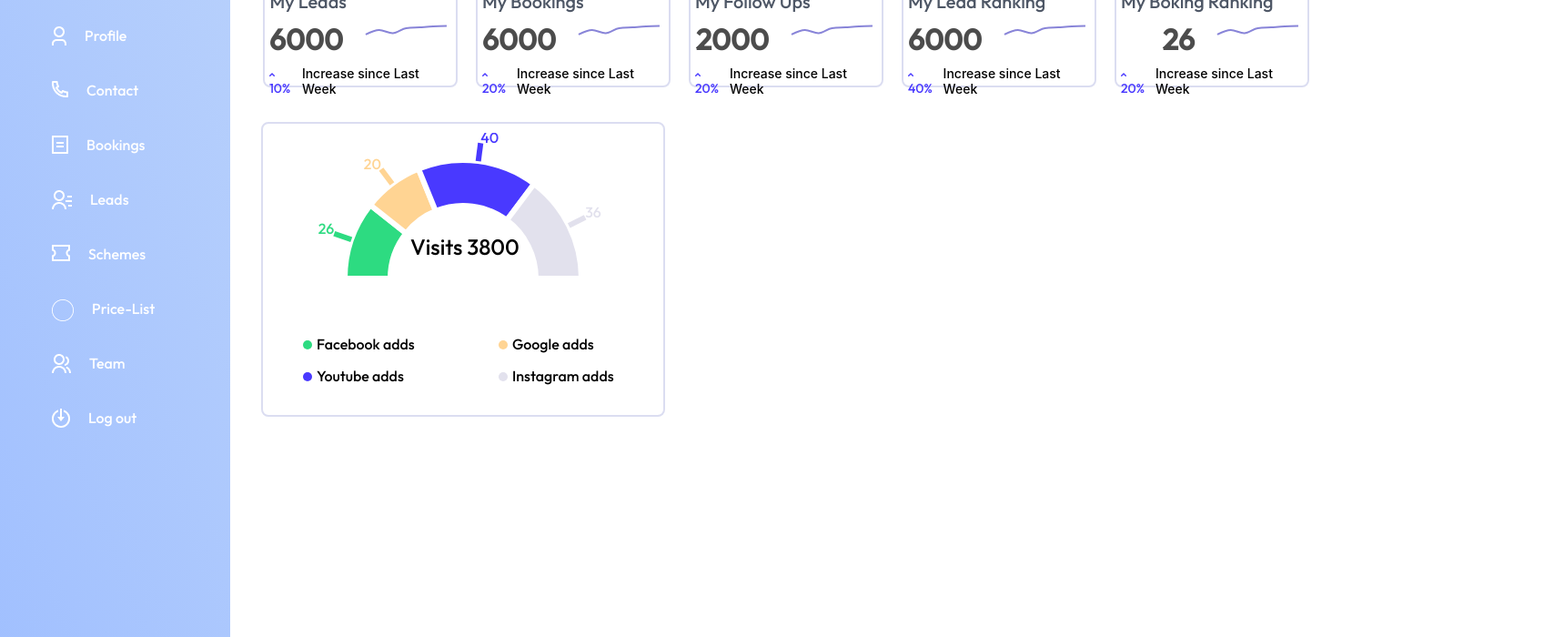
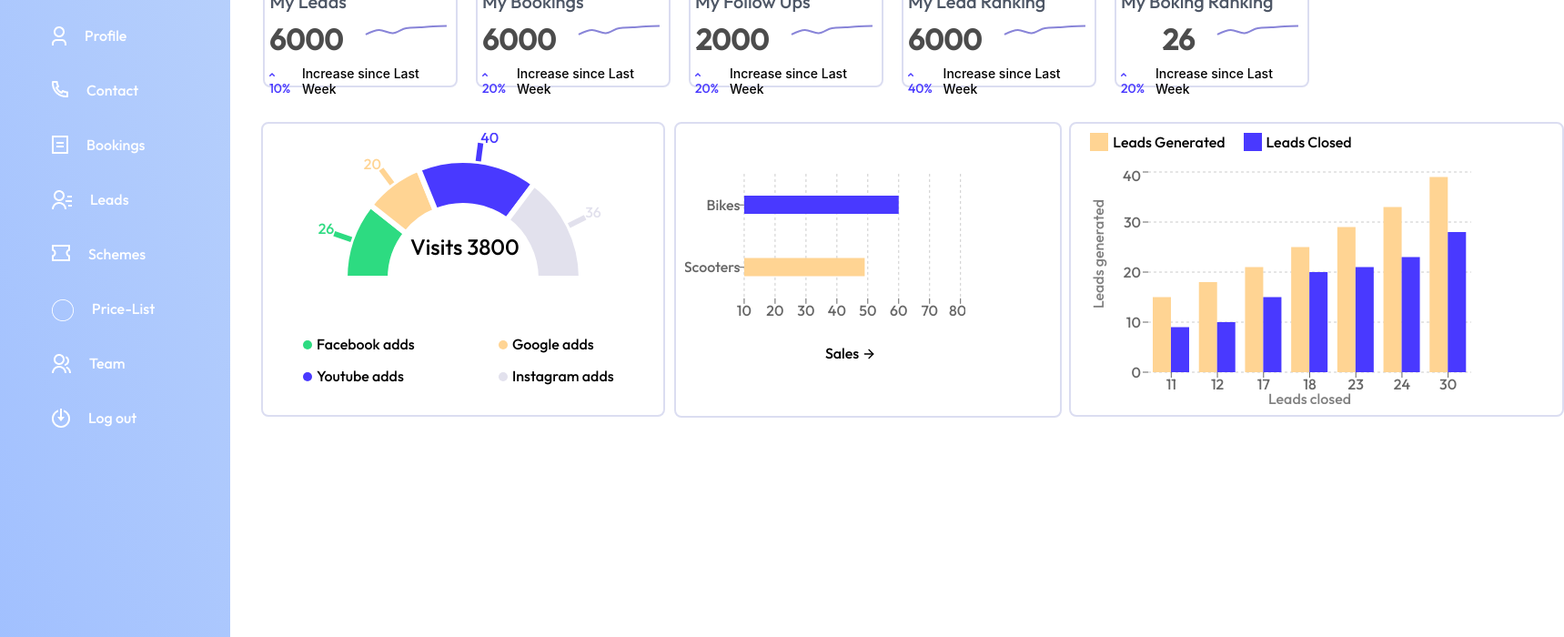
Before and after one commit to prjwl7/emir-v2, a React (Create React App) app: page / in a window 1280 px wide. Shown: the part 280-980 px from the top of the page at 91% size, 1719 px wide, since content can reach past the window. Built offline with nearby package versions, Linux system fonts and the light colour scheme.

Commit message:
part 1 completed

```diff
--- a/src/App.js
+++ b/src/App.js
@@ -1,8 +1,10 @@
+import DoubleHistogram from "./DoubleHistogram";
 import Dashboard from "./components/Dashboard";
 function App() {
   return (
     <>
     <Dashboard></Dashboard>
+    {/*<DoubleHistogram></DoubleHistogram>*/}
     </>
   );
 }
--- /dev/null
+++ b/src/DoubleHistogram.js
@@ -0,0 +1,50 @@
+import React from 'react';
+import { BarChart, Bar, XAxis, YAxis, CartesianGrid, ResponsiveContainer, Cell, Legend } from 'recharts';
+import './dHistogram.css'
+const data = [
+  { name: '11', leadsGenerated: 15, leadsClosed: 9 },
+  { name: '12', leadsGenerated: 18, leadsClosed: 10 },
+  { name: '17', leadsGenerated: 21, leadsClosed: 15 },
+  { name: '18', leadsGenerated: 25, leadsClosed: 20 },
+  { name: '23', leadsGenerated: 29, leadsClosed: 21 },
+  { name: '24', leadsGenerated: 33, leadsClosed: 23 },
+  { name: '30', leadsGenerated: 39, leadsClosed: 28 },
+];
+
+const DoubleHistogram = () => {
+  return (
+    <div className='dHistogram-total'>
+      <div style={{ display: 'flex', justifyContent: 'center', marginBottom: '10px', position:'relative', top:-10,left:-105 }}>
+        <div style={{ display: 'flex', alignItems: 'center', marginRight: '20px' }}>
+          <div style={{ width: '20px', height: '20px', backgroundColor: '#FFD493', marginRight: '5px' }}></div>
+          <span>Leads Generated</span>
+        </div>
+        <div style={{ display: 'flex', alignItems: 'center' }}>
+          <div style={{ width: '20px', height: '20px', backgroundColor: '#4939FF', marginRight: '5px' }}></div>
+          <span>Leads Closed</span>
+        </div>
+      </div>
+      <div className='dHistogram-bottom'>
+        <ResponsiveContainer width="85%" height={260}>
+          <BarChart data={data} barGap={0}>
+            <CartesianGrid strokeDasharray="3 3" vertical={false} />
+            <XAxis dataKey="name" axisLine={false} label={{ value: 'Leads closed', position: 'insideBottom', dy: 10 }} />
+            <YAxis type="number" axisLine={false} domain={[0, 40]} tickCount={5} label={{ value: 'Leads generated', angle: -90, position: 'insideLeft', dy : 40 }} />
+            <Bar dataKey="leadsGenerated" fill="#8884d8" barSize={20}>
+              {data.map((_, index) => (
+                <Cell key={`cell-generated-${index}`} fill="#FFD493" />
+              ))}
+            </Bar>
+            <Bar dataKey="leadsClosed" fill="#82ca9d" barSize={20}>
+              {data.map((_, index) => (
+                <Cell key={`cell-closed-${index}`} fill="#4939FF" />
+              ))}
+            </Bar>
+          </BarChart>
+        </ResponsiveContainer>
+      </div>
+    </div>
+  );
+};
+
+export default DoubleHistogram;
--- /dev/null
+++ b/src/components/BarGraph.js
@@ -0,0 +1,48 @@
+import React from 'react';
+import { BarChart, Bar, XAxis, YAxis, CartesianGrid, Tooltip, Legend, ResponsiveContainer, Cell } from 'recharts';
+import { FiArrowRight } from 'react-icons/fi';
+import './dashboard.css';
+
+const data = [
+  { name: 'Bikes', sales: 60 },
+  { name: 'Scooters', sales: 49 },
+];
+
+const BarGraph = () => {
+  return (
+    <div className='bar-graph' style={{ width: '362px', height: '271px' , border : '2px solid rgba(170, 175, 221, 0.42)', paddingRight:50, paddingTop:50, paddingBottom:-30, paddingLeft:10}}>
+      <ResponsiveContainer width="85%" height="80%" >
+        <BarChart data={data} layout="vertical">
+          <CartesianGrid strokeDasharray="3 3" horizontal={false} />
+          <XAxis type="number" domain={[10, 80]} tickCount={8} axisLine={false} />
+          <YAxis dataKey="name" type="category" hide={false} axisLine={false} dx={3.5}/>
+          <Tooltip />
+          <Legend content={<CustomLegend />}/>
+          <Bar dataKey="sales" fill="#8884d8" barSize={20}>
+            {data.map((entry, index) => (
+              <Cell key={`cell-${index}`} fill={index === 0 ? '#4939FF' : '#FFD493'} />
+            ))}
+          </Bar>
+        </BarChart>
+      </ResponsiveContainer>
+    </div>
+  );
+};
+
+const CustomLegend = (props) => {
+  const { payload } = props;
+  return (
+    <div className="custom-legend" style={{position:'relative', left:'50%', marginTop: 20}}>
+      {payload.map((entry, index) => (
+        <div key={`legend-${index}`}>
+          <span className="legend-label">Sales</span>
+          <span className="legend-icon" style={{position : 'relative', top:3, left:3 ,width:10 }}>
+            <FiArrowRight />
+          </span>
+        </div>
+      ))}
+    </div>
+  );
+};
+
+export default BarGraph;
--- a/src/components/Dashboard.js
+++ b/src/components/Dashboard.js
@@ -13,8 +13,8 @@ import team from './Vector (8).png'
 import logout from './Vector (9).png'
 import LineCharts from './charts-test'
 import PieChart180 from "./Piechart180";
-
-
+import BarGraph from './BarGraph'
+import DoubleHistogram from '../DoubleHistogram'
 
 const Dashboard = () => {
     const number1  = 6000;
@@ -80,6 +80,8 @@ const Dashboard = () => {
                 </div>
                 <div className="part2">
                     <PieChart180></PieChart180>
+                    <BarGraph></BarGraph>
+                    <DoubleHistogram></DoubleHistogram>
                 </div>
                 <div className="part3"></div>
                 <div className="part4"></div>
--- a/src/components/Piechart180.js
+++ b/src/components/Piechart180.js
@@ -1,5 +1,5 @@
 import React from 'react';
-import { PieChart, Pie, Cell, ResponsiveContainer, Label } from 'recharts';
+import { PieChart, Pie, Cell, ResponsiveContainer } from 'recharts';
 import './piechart180.css'
 const data = [
   { name: 'Facebook adds', value: 26 },
--- a/src/components/dashboard.css
+++ b/src/components/dashboard.css
@@ -157,3 +157,20 @@ color: rgba(0, 0, 0, 0.7);
     flex-direction: row;
     gap: 20px;
 }
+
+.part2{
+    display: flex;
+    flex-direction: row;
+    gap:10px
+
+}
+
+.bar-graph{
+    border: 2px solid rgba(170, 175, 221, 0.42);
+    border-radius: 8px;
+    height: 320px;
+    width: 440px;
+    position: relative;
+    left: 287px;
+    top:300px;
+}
--- /dev/null
+++ b/src/dHistogram.css
@@ -0,0 +1,29 @@
+.dHistogram-total{
+    display: flex;
+    flex-direction: column;
+    border: 2px solid rgba(170, 175, 221, 0.42);
+    border-radius : 8px;
+    height: 280px;
+    width: 500px;
+    gap: 48px;
+    padding: 20px;
+    position: relative;
+    top:300px;
+    left:285px;
+}
+
+.dHistogram-top{
+    width: inherit;
+    display: flex;
+    flex-direction: row;
+    gap:20px;
+    position: relative;
+    left: 50px;
+}
+
+.dHistogram-bottom{
+    position: relative;
+    top:-50px;
+    height: 200px;
+    width: auto;
+}
```
Also changed, not shown: package.json (+5 -2 lines), src/components/Bar-Graph.js (added), 1 other file (tests, documents, lock files or other folders).
